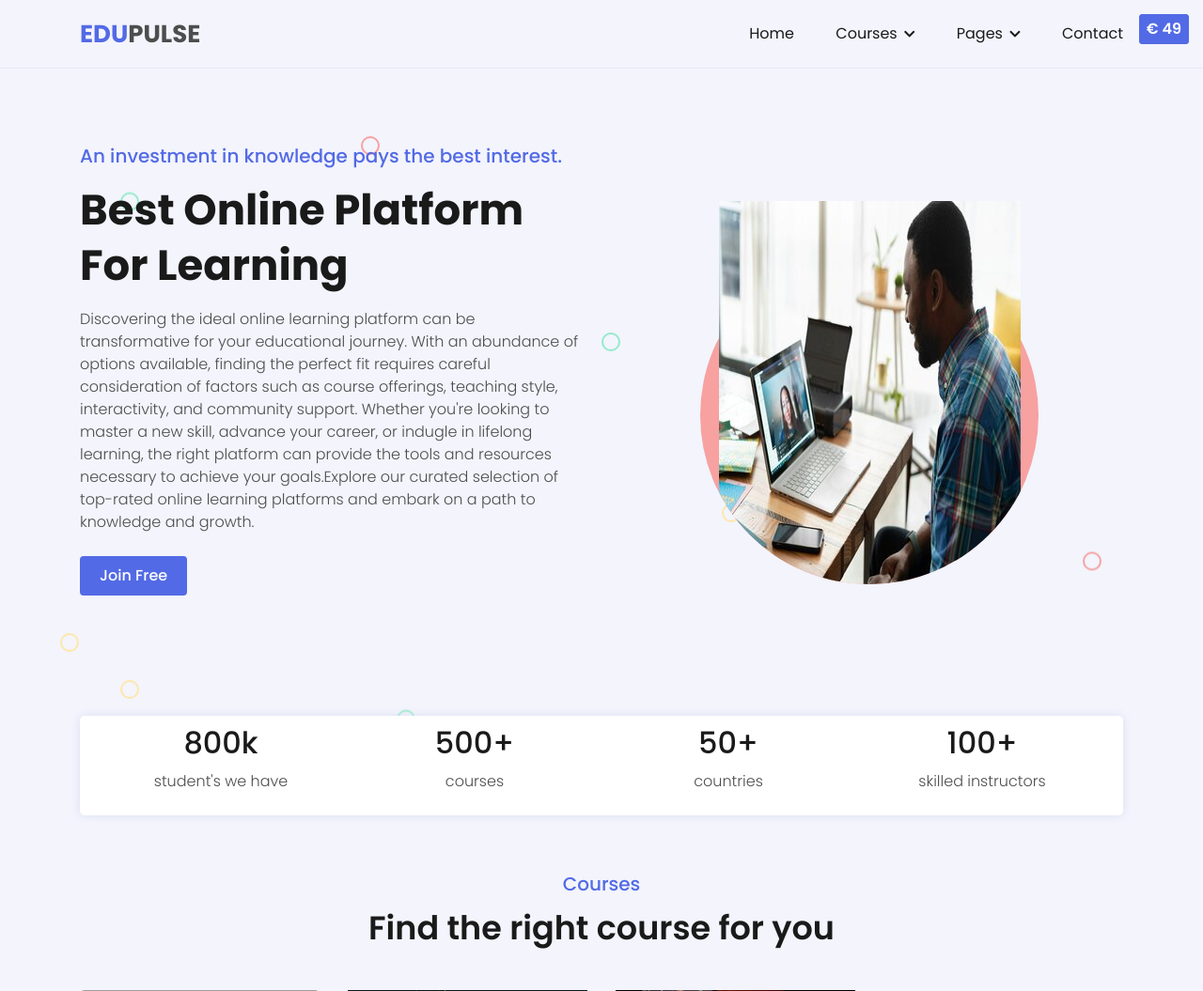
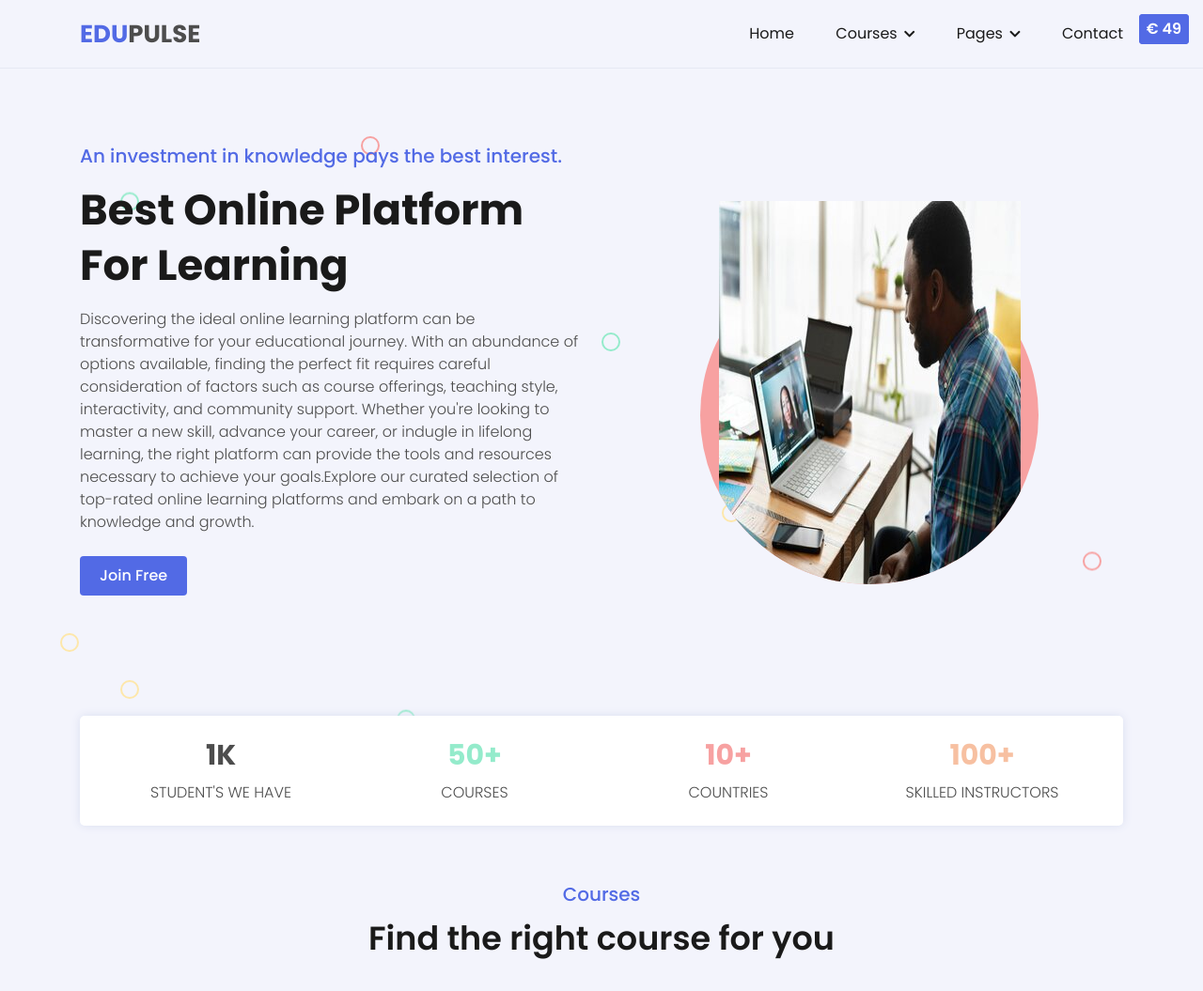
Before and after one commit to AshrafUAsif/B9IS123-Programming-For-Information-Systems-Group-CA2, a Flask app: page / in a window 1280 px wide. Shown: the top 1055 px of the page at 94% size. Run offline with Flask 3, Linux system fonts and the light colour scheme; some libraries are stand-ins or nearby versions; grey boxes are pictures that could not be loaded.

Commit message:
fun-facts about students, enrolments these things added.

```diff
--- a/static/css/style.css
+++ b/static/css/style.css
@@ -587,6 +587,34 @@ textarea.form-control{
    background-color: var(--red-light);
 }
 
+/* --------------------------
+ 20. =fun facts section
+ ----------------------------*/
+.fun-facts-item{
+   padding: 15px 0;
+}
+.fun-facts-item h2{
+   font-weight: 700;
+   font-size: 30px;
+   text-transform: uppercase;
+}
+.fun-facts-item p{
+   margin:0;
+   text-transform: uppercase;
+}
+.fun-facts-item .style-1{
+   color: var(--black-70);
+}
+.fun-facts-item .style-2{
+   color: var(--green-light);
+}
+.fun-facts-item .style-3{
+   color: var(--red-light);
+}
+.fun-facts-item .style-4{
+   color: var(--orange-light);
+}
+
 /* -------------------------
   21. =courses section
  ----------------------------*/
--- a/templates/base.html
+++ b/templates/base.html
@@ -132,20 +132,20 @@
                         <div class="col-md-6 col-lg-3">
                             <div class="fun-facts-item">
                                 <h2 class="style-1">
-                                    800k
+                                    1k
                                 </h2>
                                 <p>student's we have</p>
                             </div>
                         </div>
                         <div class="col-md-6 col-lg-3">
                             <div class="fun-facts-item">
-                                <h2 class="style-2">500+</h2>
+                                <h2 class="style-2">50+</h2>
                                 <p>courses</p>
                             </div>
                         </div>
                         <div class="col-md-6 col-lg-3">
                             <div class="fun-facts-item">
-                                <h2 class="style-3">50+</h2>
+                                <h2 class="style-3">10+</h2>
                                 <p>countries</p>
                             </div>
                         </div>
```
